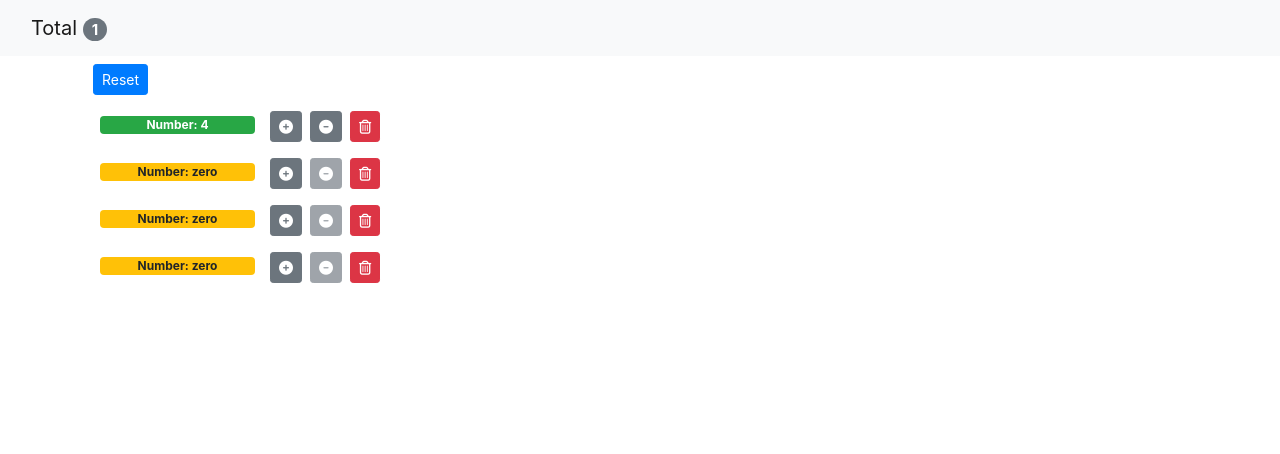
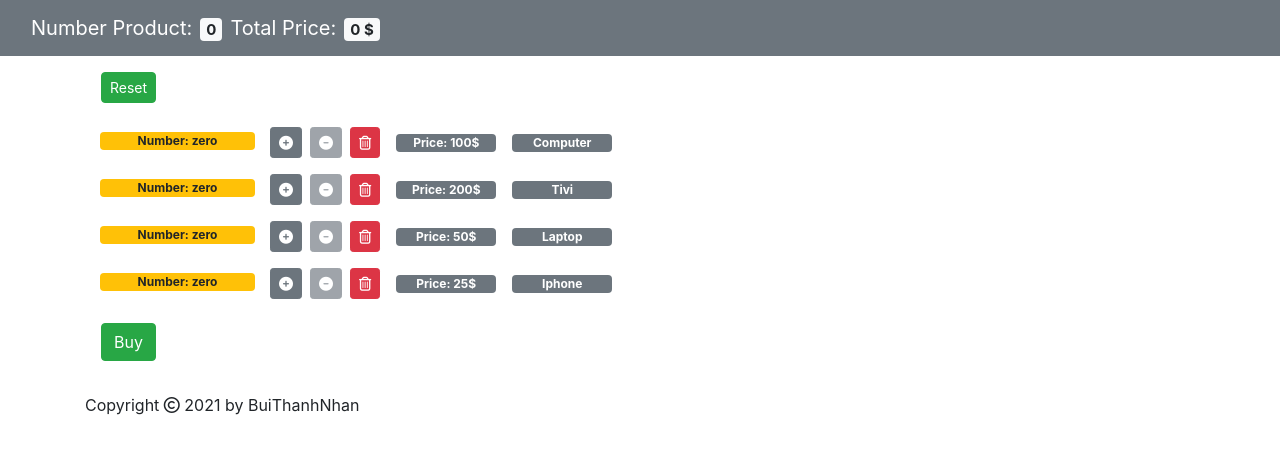
Before and after one commit to buithanhnhan76/counter-app, a React (Create React App) app: page / in a window 1280 px wide. Shown: the top 454 px of the page. Built offline with nearby package versions, Linux system fonts and the light colour scheme.

Commit message:
add price, category, total price, and buy button

```diff
--- a/src/App.js
+++ b/src/App.js
@@ -2,23 +2,26 @@ import React, { Component } from 'react';
 import NavBar from './components/navbar';
 import './App.css';
 import Counters from './components/counters';
+import Footer from './components/footer';
 
 class App extends Component {
-
+// App is the cotainer of counters
   state = {
     counters: [
-        {id:1,value:4},
-        {id:2,value:0},
-        {id:3,value:0},
-        {id:4,value:0}
+        {id:1, number:0, price: 100, type: "Computer"},
+        {id:2, number:0, price: 200, type: "Tivi"},
+        {id:3, number:0, price: 50, type: "Laptop"},
+        {id:4, number:0, price: 25, type: "Iphone"}
     ]
 };
 
+// handleIncrement arrow function
+// this.setState
 handleIncrement = counter => {
     const counters = [...this.state.counters];
     const index = counters.indexOf(counter);
     counters[index] = {...counter};
-    counters[index].value++;
+    counters[index].number++;
     this.setState({counters});
 };
 
@@ -26,34 +29,47 @@ handleDecrement = counter => {
   const counters = [...this.state.counters];
   const index = counters.indexOf(counter);
   counters[index] = {...counter};
-  counters[index].value--;
+  counters[index].number--;
   this.setState({counters});
   }
 
-
+// filter method to delete the counter with the selected id
 handleDelete = counterId => {
     const counters = this.state.counters.filter(c => c.id !== counterId);
     this.setState({counters});
 };
 
+// map method to make value return to 0
 handleReset = () => {
 
     const counters = this.state.counters.map(c => {
-        c.value = 0;
+        c.number = 0;
         return c;
     });
     this.setState({counters});
-  };
+};
+
+caculateSum = (object) => {
+  var sum = 0;
+  object.forEach(x => {
+    if(x.number > 0)
+    sum += x.number * x.price;
+  });
+  return sum;
+}
 
   render(){
   return (
     <React.Fragment>
-    <NavBar totalCounters={this.state.counters.filter(c => c.value>0).length}></NavBar>
+    {/* send navbar the number of counter with value is greater than 0 */}
+    <NavBar totalCounters={this.state.counters.filter(c => c.number>0).length}
+    totalPrice={this.caculateSum(this.state.counters)}></NavBar>
     <main className = "container" >
       <Counters onReset={this.handleReset} onIncrement={this.handleIncrement}
-      onDecrement={this.handleDecrement}
+      onDecrement={this.handleDecrement} caculateSum={this.caculateSum}
       onDelete={this.handleDelete} counters ={this.state.counters}></Counters>
     </main>
+    <Footer></Footer>
     </React.Fragment>
 
   );
--- a/src/components/counter.jsx
+++ b/src/components/counter.jsx
@@ -1,14 +1,12 @@
 //imrc import react component
 // React for React.createElement and Component for class to extends
 import React, { Component } from 'react';
-
 class Counter extends Component {
 
     // return an jsx like <h1>Hello</h1>
     // bootstrap which is used here is included in index.js
     render() {
         return (
-
             // grid row bootstrap
             <div className="container">
                 <div className="row">
@@ -40,17 +38,16 @@ class Counter extends Component {
                             className="btn btn-secondary btn-sm"><i className="fas fa-plus-circle"></i></button>
                         <button onClick={() => this.props.onDecrement(this.props.counter)}
                             className="btn btn-secondary btn-sm m-2" disabled=
-                            {this.props.counter.value === 0 ? "disabled" : ""}
+                            {this.props.counter.number === 0 ? "disabled" : ""}
                         ><i className="fas fa-minus-circle"></i></button>
                         <button
                             className="btn btn-danger btn-sm"
                             onClick={() => this.props.onDelete(this.props.counter.id)}
                         ><i className="far fa-trash-alt"></i>
                         </button>
+                        <span className="ml-3 badge badge-secondary" style={{width:100}}>Price: {this.props.counter.price}$</span>
+                        <span className="ml-3 badge badge-secondary" style={{width:100}}>{this.props.counter.type}</span>
                     </div>
-
-
-
                 </div>
             </div>
         );
@@ -58,13 +55,13 @@ class Counter extends Component {
 
     getBadgeClasses() {
         let classes = "badge w-100 px-3 rounded badge-";
-        classes += this.props.counter.value === 0 ? "warning" : "success";
+        classes += this.props.counter.number === 0 ? "warning" : "success";
         return classes;
     }
 
     formatCount() {
-        const { value } = this.props.counter;
-        return value === 0 ? "zero" : value;
+        const { number } = this.props.counter;
+        return number === 0 ? "zero" : number;
     }
 }
 export default Counter; // cc
--- a/src/components/counters.jsx
+++ b/src/components/counters.jsx
@@ -1,17 +1,20 @@
-import React,{Component} from 'react'
-import Counter from './counter'
+import React,{Component} from 'react';
+import Counter from './counter';
 
 class Counters extends Component {
     render (){
-        const {counters,onIncrement,onDecrement,onDelete, onReset} = this.props;
+        // received counters and method by props
+        const {counters,onIncrement,onDecrement,onDelete, onReset, caculateSum} = this.props;
         return (
         <div>
             <button onClick={onReset}
-            className="btn btn-primary btn-sm m-2">Reset</button>
+            className="btn btn-success btn-sm m-3 rounded">Reset</button>
+            {/* use map method to create a list of counters */}
             {counters.map(counter =>
             <Counter key={counter.id} counter={counter}
             onIncrement = {onIncrement} onDecrement={onDecrement} onDelete={onDelete}>
             </Counter>)}
+            <button className="btn btn-success m-3" onClick={() => {alert("You need to pay " + caculateSum(counters) + " $")}}>Buy</button>
         </div>)
     }
 }
--- /dev/null
+++ b/src/components/footer.jsx
@@ -0,0 +1,11 @@
+import React, { Component } from 'react';
+
+class Footer extends Component {
+    render() {
+        return (
+            <footer class="container mt-3">Copyright <i className="far fa-copyright"></i> 2021 by BuiThanhNhan</footer>
+         );
+    }
+}
+
+export default Footer;
--- a/src/components/navbar.jsx
+++ b/src/components/navbar.jsx
@@ -1,13 +1,19 @@
 import React from 'react';
+import Counters from './counters';
 
-const NavBar = ({totalCounters}) => {
+const NavBar = ({totalCounters,totalPrice}) => {
         return (
-            <nav className="navbar navbar-light bg-light">
+            <nav className="navbar navbar-light bg-secondary">
                 <div className="container-fluid">
-                <a className="navbar-brand" href="#">
-                    Total <span className="badge badge-pill badge-secondary">
-                    {totalCounters}
-                    </span></a>
+                    <div className="navbar-brand text-white">
+                        Number Product:
+                        <span className="badge badge-light mx-2">
+                        {totalCounters}
+                        </span>
+                        Total Price:
+                        <span className="badge badge-light mx-2">
+                        {totalPrice} $</span>
+                    </div>
                 </div>
             </nav>
           );
```
Also changed, not shown: src/images/computer.jpg (added), 1 other file (tests, documents, lock files or other folders).
